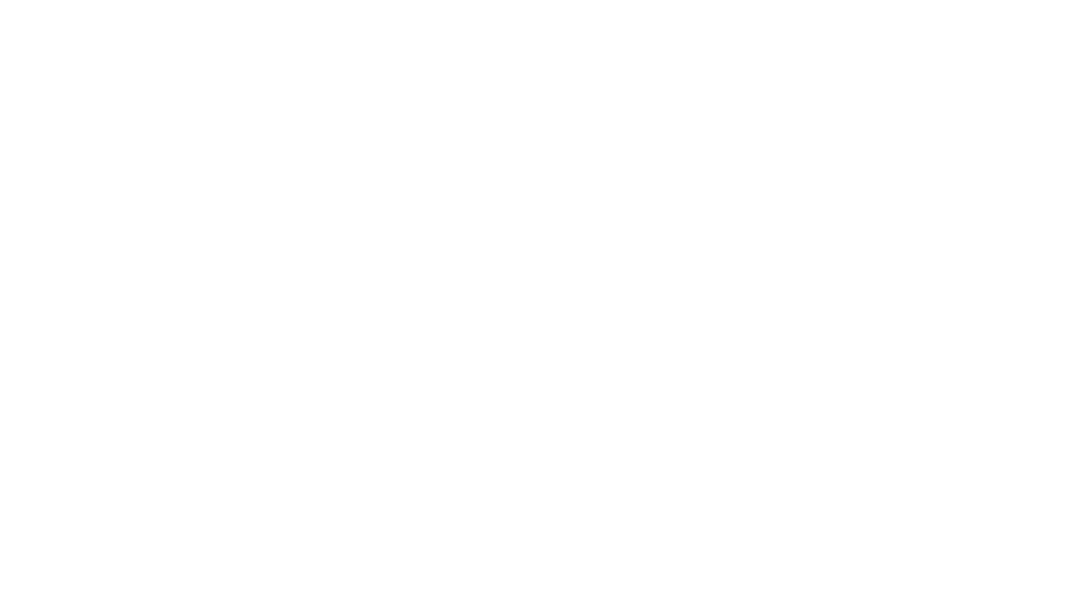
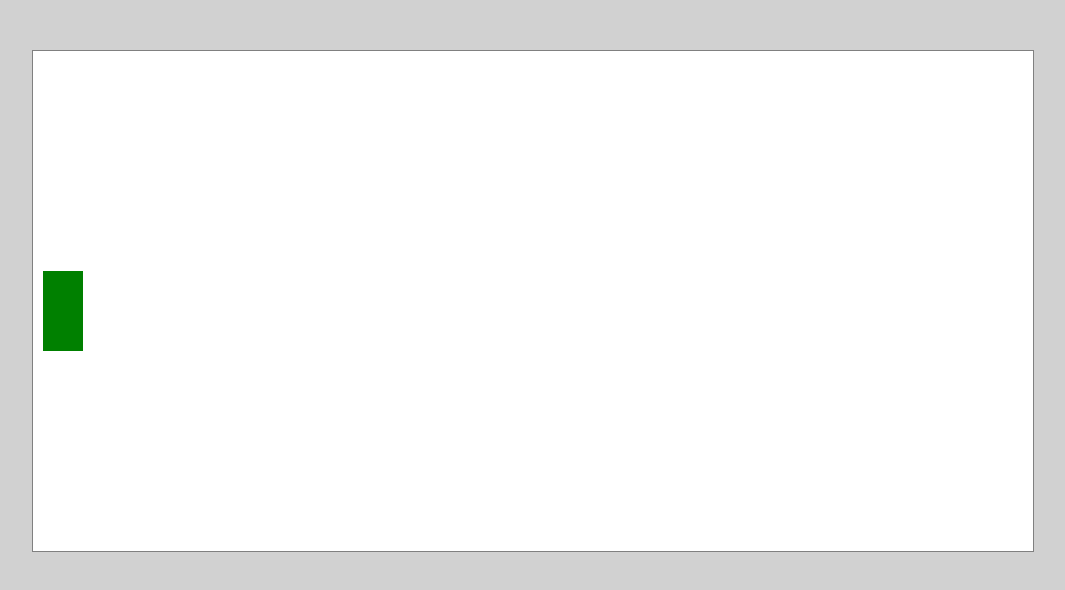
Before and after one commit to AlexBHdez/dragon-vegano, a plain HTML site: page index.html in a window 1280 px wide. Shown: the whole page, without its empty margins (107-1172 px from the left). Drawn offline with nearby package versions, Linux system fonts and the light colour scheme.

Commit message:
add canvas and basic character function

```diff
--- a/index.html
+++ b/index.html
@@ -7,10 +7,12 @@
   <link rel="stylesheet" href="styles/main.css">
   <title>Dragón Vegano | The Game</title>
 </head>
+
 <body>
+
   <script src="https://ajax.googleapis.com/ajax/libs/jquery/3.2.1/jquery.min.js"></script>
-  <script src="js/characters.js"></script>
-  <script src="js/game.js"></script>
   <script src="js/main.js"></script>
+
 </body>
+
 </html>
--- a/js/main.js
+++ b/js/main.js
@@ -0,0 +1,40 @@
+$(document).ready(function () {
+
+  var dragon;
+
+  function startGame() {
+    gameArea.start();
+    dragon = new Character (40, 80, 'green', 10, 220);
+  }
+
+  var gameArea = {
+    canvas: document.createElement('canvas'),
+    start: function () {
+      this.canvas.width = 1000;
+      this.canvas.height = 500;
+      this.context = this.canvas.getContext('2d');
+      document.body.insertBefore(this.canvas, document.body.childNodes[0]);
+      $('canvas').attr('id', 'gameArea');
+    },
+  };
+
+  function Character (width, height, color, x, y) {
+    this.width = width;
+    this.height = height;
+    this.x = x;
+    this.y = y;
+    ctx = gameArea.context;
+    ctx.fillStyle = color;
+    ctx.fillRect(this.x, this.y, this.width, this.height);
+  }
+
+  startGame();
+
+
+
+
+
+
+
+
+});
--- a/styles/main.css
+++ b/styles/main.css
@@ -0,0 +1,10 @@
+body {
+  background-color: rgba(128, 128, 128, 0.356);
+}
+
+#gameArea {
+  background-color: white;
+  border: 1px solid grey;
+  margin: 50px auto;
+  display: block;
+}
```
Also changed, not shown: js/characters.js (deleted), js/game.js (deleted).
